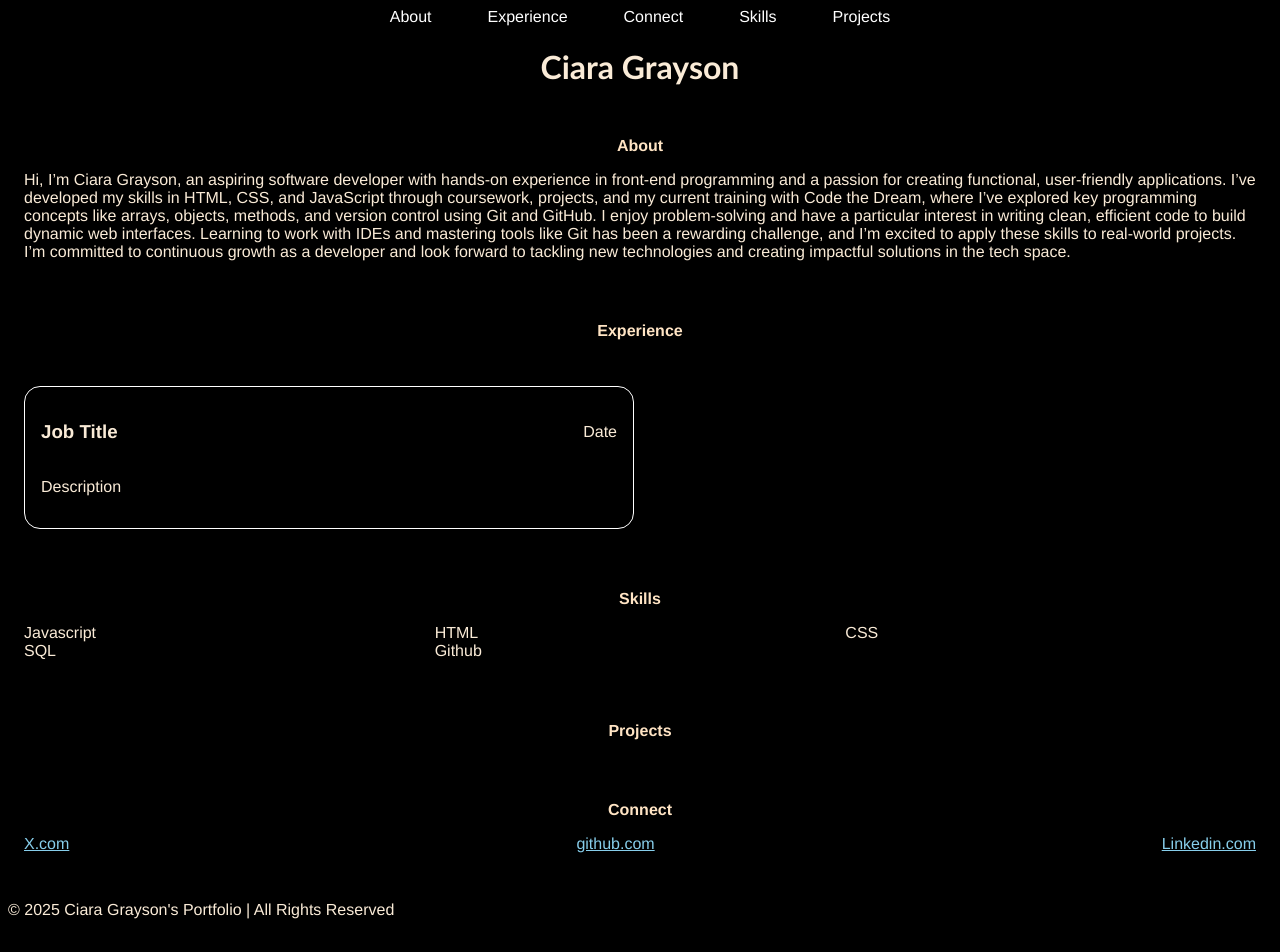
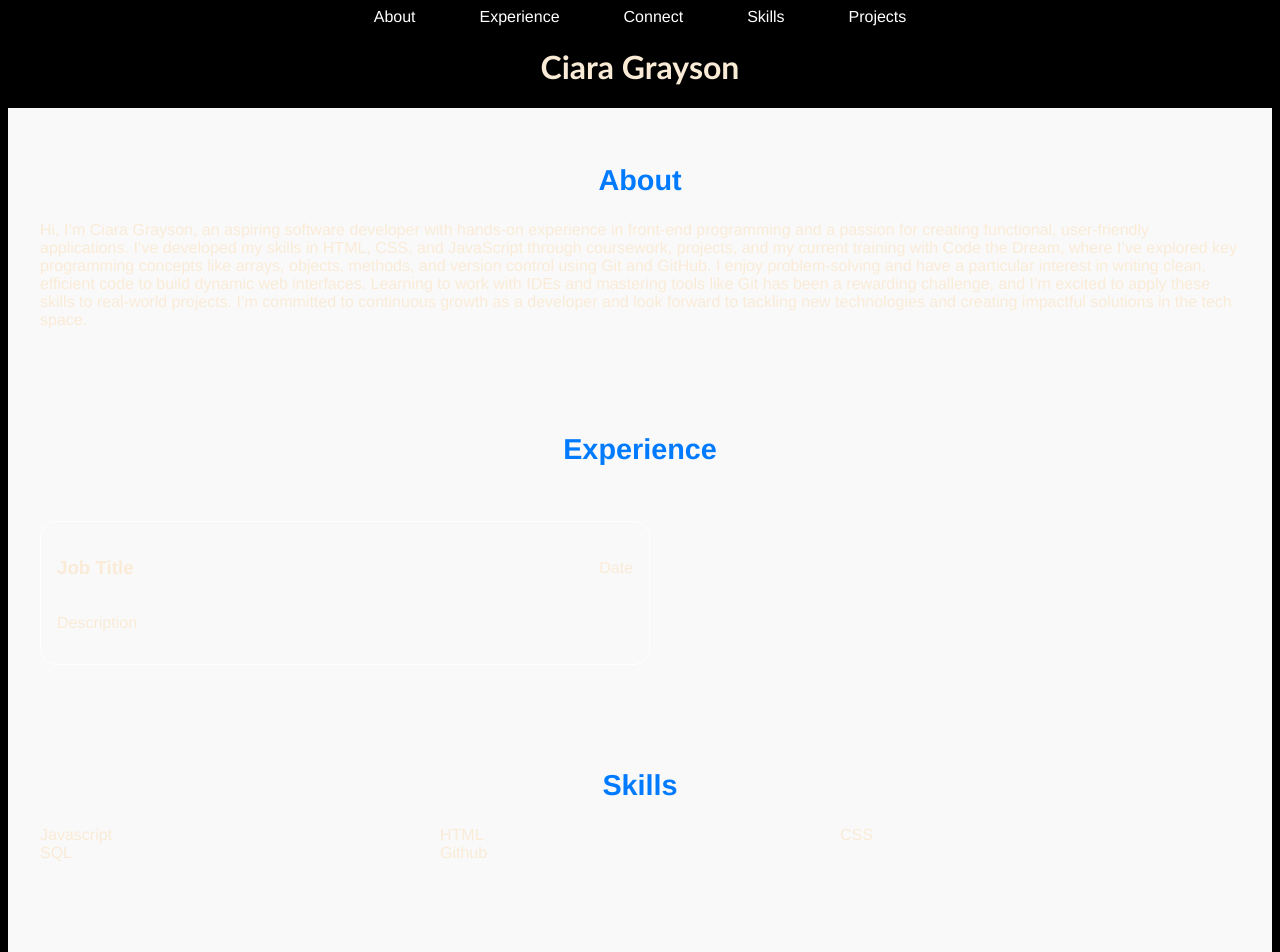
Before and after one commit to ciaragray/Ciara-grayson-jupiter-update, a plain HTML site: page index.html in a window 1280 px wide. Shown: the top 952 px of the page. Drawn offline with Linux system fonts and the light colour scheme.

Commit message:
fixed media queries

```diff
--- a/css/index.css
+++ b/css/index.css
@@ -75,6 +75,8 @@ nav ul li a {
 }
 #Connect ul {
   display: flex;
+  flex-direction: column;
+  align-items: center;
   justify-content: space-between;
   list-style: none;
   padding-left: 0;
@@ -84,7 +86,7 @@ a {
 }
 /*Tablet Styles*/
 /*Media Query for Tablet*/
-@media (mid-width: 768px) {
+@media (min-width: 768px) {
   /*Adjust navigation for tablet*/
   nav ul {
     flex-direction: row;
@@ -101,3 +103,21 @@ a {
 }
 /*Desktop Styles*/
 /*Media Query for Desktop*/
+@media (min-width: 1024px) {
+  /*Adjust navigation for tablet*/
+  nav ul {
+    flex-direction: row;
+    gap: 2rem;
+  }
+  #Connect ul {
+    flex-direction: row;
+  }
+  h2 {
+    font-size: 1.8rem;
+    color: #007bff;
+  }
+  section {
+    padding: 2rem;
+    background-color: #f9f9f9;
+  }
+}
```
